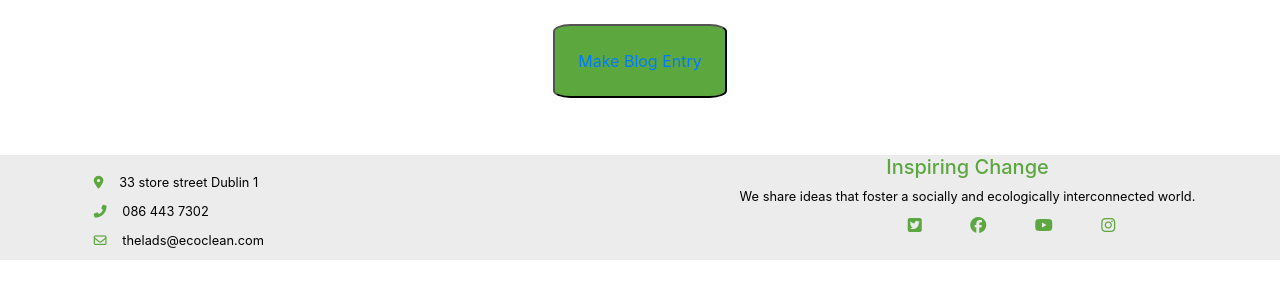
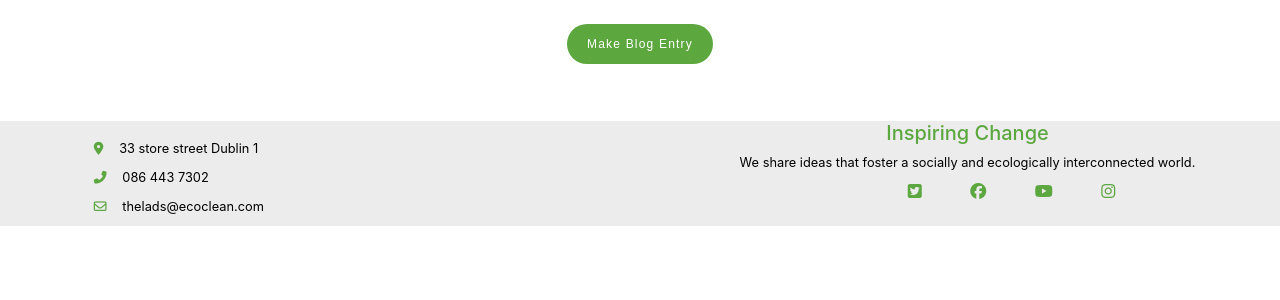
Before and after one commit to Neilfoster/eco-commerce, a Django app: page /blog/ in a window 1280 px wide. Shown: the part 56-356 px from the top of the page. Run offline with Django 3.2, Linux system fonts and the light colour scheme; data that the repository does not hold is empty; some libraries are stand-ins or nearby versions.

Commit message:
Styled 'make blog entry' button

```diff
--- a/blog/templates/blog/blog.html
+++ b/blog/templates/blog/blog.html
@@ -12,7 +12,7 @@
             </div>
         </div>
     {% endfor %}
-    <button type="submit" class="amend-btn blog-btn"><span class="glyphicon glyphicon-edit" aria-hidden="true"></span><a href="{% url 'create_blog' %}">Make Blog Entry</a></button>
+        <button type="submit" class="cstm-btn blog-btn"><span class="glyphicon glyphicon-edit" aria-hidden="true"></span><a href="{% url 'create_blog' %}">Make Blog Entry</a></button>
 </div>
 
 {% endblock %}
--- a/static/css/custom.css
+++ b/static/css/custom.css
@@ -139,8 +139,7 @@ body {
 }
 
 .blog-btn {
-    text-align: center;
-    margin: auto;
+    margin:auto;
     margin-bottom:5%;
 }
 
```
